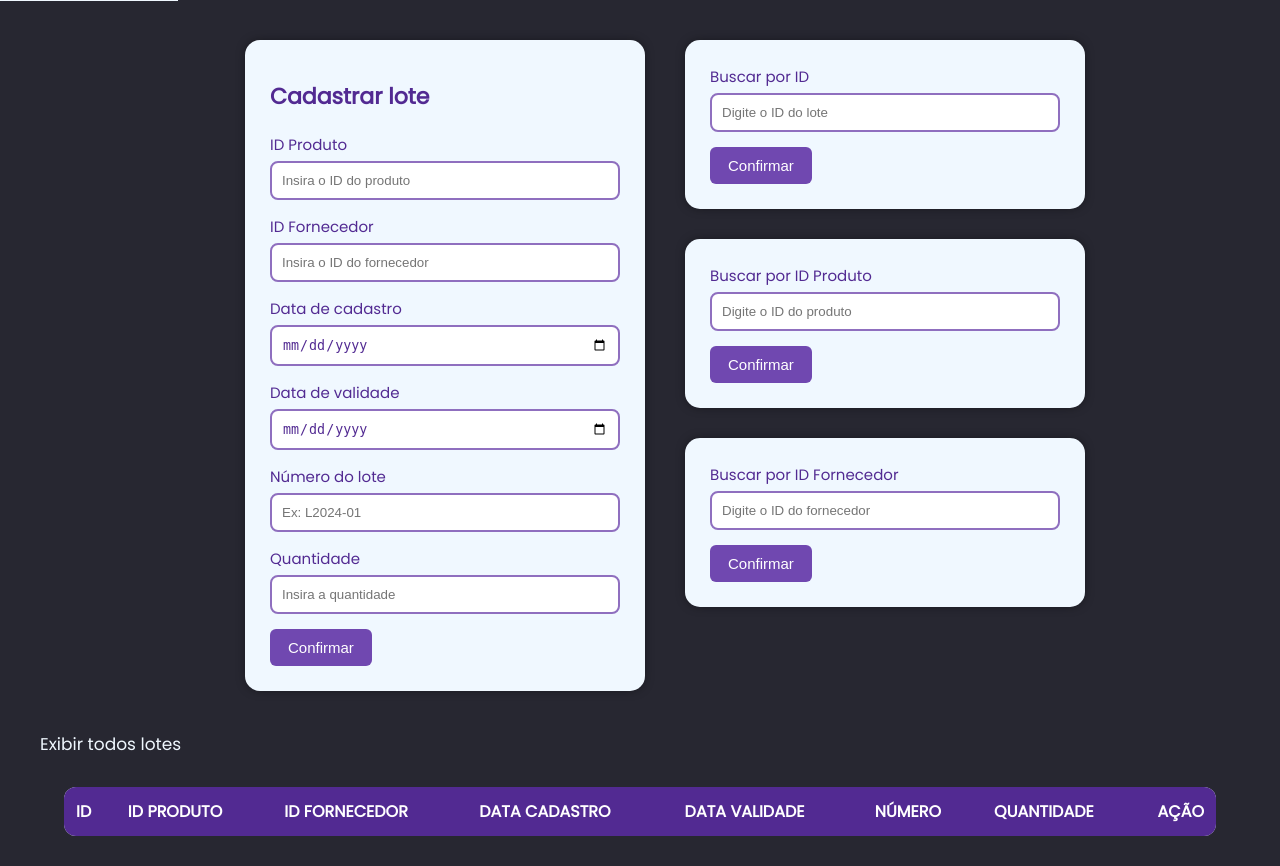
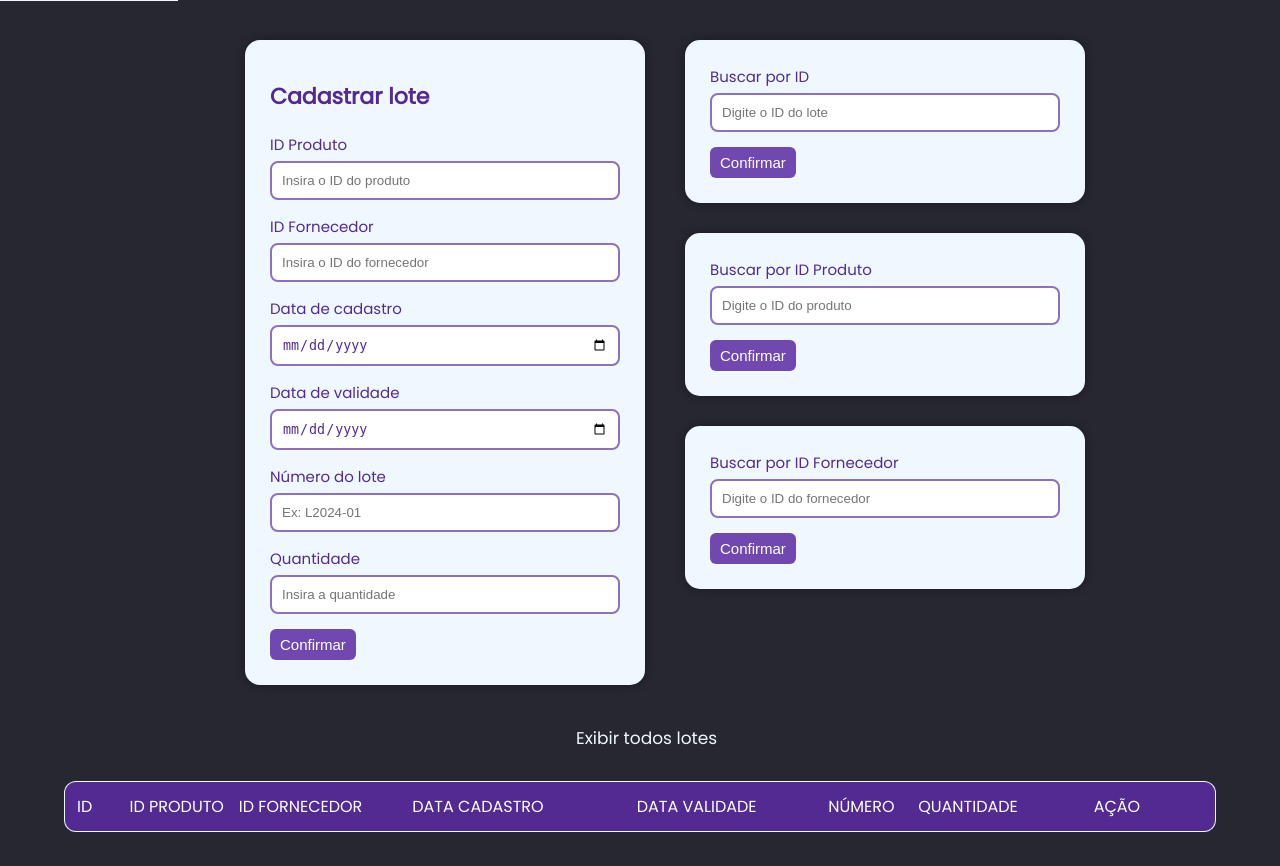
Before and after one commit to lealPy/inventory-manager-flask, a Flask app: page /lotes in a window 1280 px wide. Shown: the part 70-936 px from the top of the page. After the commit the page ends 902 px from the top, so only its background shows below. Run offline with Flask 3, Linux system fonts and the light colour scheme; the visitor is signed in with stand-in values (Sample User, id 1); data that the repository does not hold is empty.

Commit message:
CSS complete

```diff
--- a/inventoryManagerFlask/static/lotes.css
+++ b/inventoryManagerFlask/static/lotes.css
@@ -100,7 +100,7 @@ li {
 /* BOTÕES */
 .btn {
     border: none;
-    padding: 10px 18px;
+    padding: 7px 10px;
     cursor: pointer;
     border-radius: 6px;
     font-size: 15px;
@@ -135,10 +135,10 @@ li {
     background-color: #7c5dac;
 }
 
-/* LINK "EXIBIR TODAS" */
 .showAllLink {
+    width: 100%;
+    margin-left: 45%;
     color: aliceblue;
-    margin-left: 40px;
     text-decoration: none;
     font-size: 17px;
 }
@@ -155,16 +155,16 @@ li {
     background-color: aliceblue;
     border-radius: 12px;
     overflow: hidden;
+    border: 1.5px solid white;
+}
+
+.tableTopAction {
+    width: 17%;
 }
 
 .tableRowTop {
     background-color: #522A92;
     color: white;
-}
-
-.tableTopAction {
-    padding-left: 10px;
-    width: 5%;
 }
 
 .tableTopID,
@@ -174,8 +174,54 @@ li {
     text-align: left;
 }
 
+.tableTopID {
+    font-weight: normal;
+    width: 5%;
+}
+
+.tableTopProduct {
+    font-weight: normal;
+    width: 10%;
+    text-align: center;
+}
+
+.tableTopSupplier {
+    font-weight: normal;
+    width: 12%;
+    text-align: center;
+}
+
+.tableTopCad {
+    font-weight: normal;
+    width: 20%;
+    text-align: center;
+}
+
+.tableTopValid {
+    font-weight: normal;
+    width: 20%;
+    text-align: center;
+}
+
+.tableTopNumb {
+    font-weight: normal;
+    width: 10%;
+}
+
+.tableTopQuant {
+    font-weight: normal;
+    width: 5%;
+}
+
+.tableTopAction {
+    font-weight: normal;
+    width: 23%;
+    text-align: center;
+}
+
 .tableRow {
     border-bottom: 1px solid #d4d4d4;
+    text-align: center;
 }
 
 .tableCell {
--- a/inventoryManagerFlask/templates/alterarMovimentacao.html
+++ b/inventoryManagerFlask/templates/alterarMovimentacao.html
@@ -15,7 +15,7 @@
     <div>
 
         <!-- formulário para editar movimentação -->
-        <form action="{{ url_for('mov.alterarmov_post', id=mov.IDMOVIMENTACAO) }}" method="POST">
+        <form action="{{ url_for('mov.alterarmovimentacao_post', id=mov.IDMOVIMENTACAO) }}" method="POST">
             <h1>Alterar Movimentação</h1>
 
             <!-- campos do formulário -->
--- a/inventoryManagerFlask/templates/categorias.html
+++ b/inventoryManagerFlask/templates/categorias.html
@@ -64,7 +64,7 @@
 
         {% for cat in categorias %}
         <tr class="tableRow">
-            <td class="tableCell">{{ cat.IDCATEGORIA }}</td>
+            <td class="tableCellID">{{ cat.IDCATEGORIA }}</td>
             <td class="tableCell">{{ cat.NOME }}</td>
             <td class="tableCell tableActionCell">
                 <form action="{{ url_for('cat.deletarcategoria', id=cat.IDCATEGORIA) }}" method="GET">
--- a/inventoryManagerFlask/templates/lotes.html
+++ b/inventoryManagerFlask/templates/lotes.html
@@ -97,12 +97,12 @@
     <table class="tableCategories">
         <tr class="tableRowTop">
             <th class="tableTopID">ID</th>
-            <th class="tableTopCategory">ID PRODUTO</th>
-            <th class="tableTopCategory">ID FORNECEDOR</th>
-            <th class="tableTopCategory">DATA CADASTRO</th>
-            <th class="tableTopCategory">DATA VALIDADE</th>
-            <th class="tableTopCategory">NÚMERO</th>
-            <th class="tableTopCategory">QUANTIDADE</th>
+            <th class="tableTopProduct">ID PRODUTO</th>
+            <th class="tableTopSupplier">ID FORNECEDOR</th>
+            <th class="tableTopCad">DATA CADASTRO</th>
+            <th class="tableTopValid">DATA VALIDADE</th>
+            <th class="tableTopNumb">NÚMERO</th>
+            <th class="tableTopQuant">QUANTIDADE</th>
             <th class="tableTopAction">AÇÃO</th>
         </tr>
 
@@ -123,8 +123,7 @@
                 </form>
 
                 <form action="{{ url_for('lote.alterarlote', id=lot.IDLOTE) }}" method="GET">
-                    <button type="submit" class="btn btnPrimary"
-                        onclick="return confirm('Tem certeza que deseja alterar este lote?')">ALTERAR</button>
+                    <button type="submit" class="btn btnPrimary">ALTERAR</button>
                 </form>
             </td>
         </tr>
```
Also changed, not shown: inventoryManagerFlask/static/categorias.css (+22 -6 lines), inventoryManagerFlask/static/fornecedores.css (+31 -6 lines), inventoryManagerFlask/static/movimentacoes.css (+17 -8 lines), inventoryManagerFlask/static/produtos.css (+41 -8 lines), inventoryManagerFlask/templates/fornecedores.html (+4 -5 lines), inventoryManagerFlask/templates/movimentacoes.html (+8 -9 lines), inventoryManagerFlask/templates/produtos.html (+5 -5 lines).
